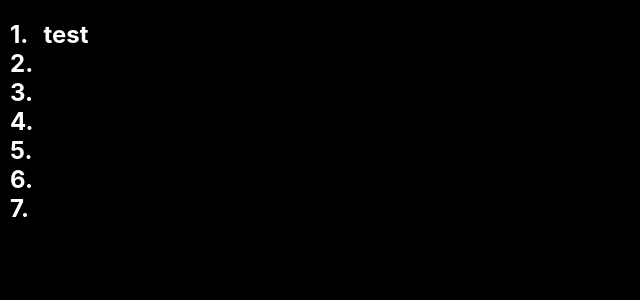
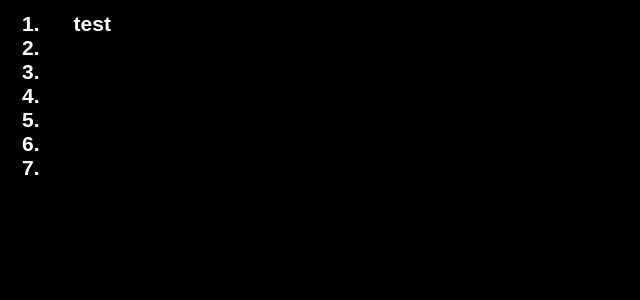
Before and after one commit to LifeisaJourney/code-collab, a React (Create React App) app: page / in a window 1280 px wide. Shown: the top 300 px of the page, without its empty margins (0-640 px from the left). Built offline with nearby package versions, Linux system fonts and the light colour scheme; no server answers.

Commit message:
css changes

```diff
--- a/src/App.css
+++ b/src/App.css
@@ -30,4 +30,15 @@
   margin: 0;
   display:block;
   width: 100%;
+  padding: 10px;
 }
+
+.font-changes{
+  font-size: 14px;
+  padding: 12px;
+  font-family: "Arial", Sans-serif;
+}
+
+h2{
+  margin:0px;
+}
--- a/src/App.js
+++ b/src/App.js
@@ -24,10 +24,10 @@ const App = () => {
 
   return (
     <div className="App">
-      <div className="numerical-lines">
+      <div className="numerical-lines font-changes">
         <h2><Listing/></h2>
       </div>
-      <div className="code-area">
+      <div className="code-area font-changes">
         <h2>test</h2>
       </div>
     </div>
```
